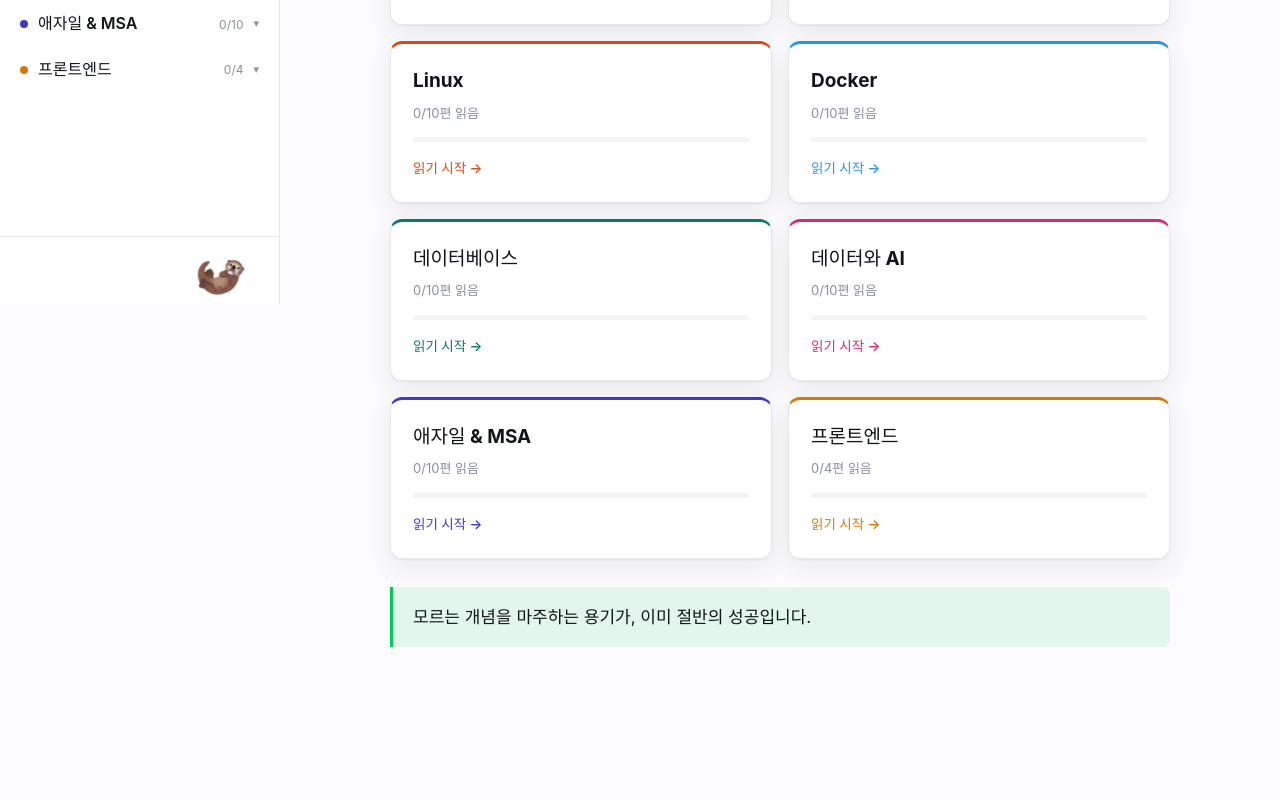
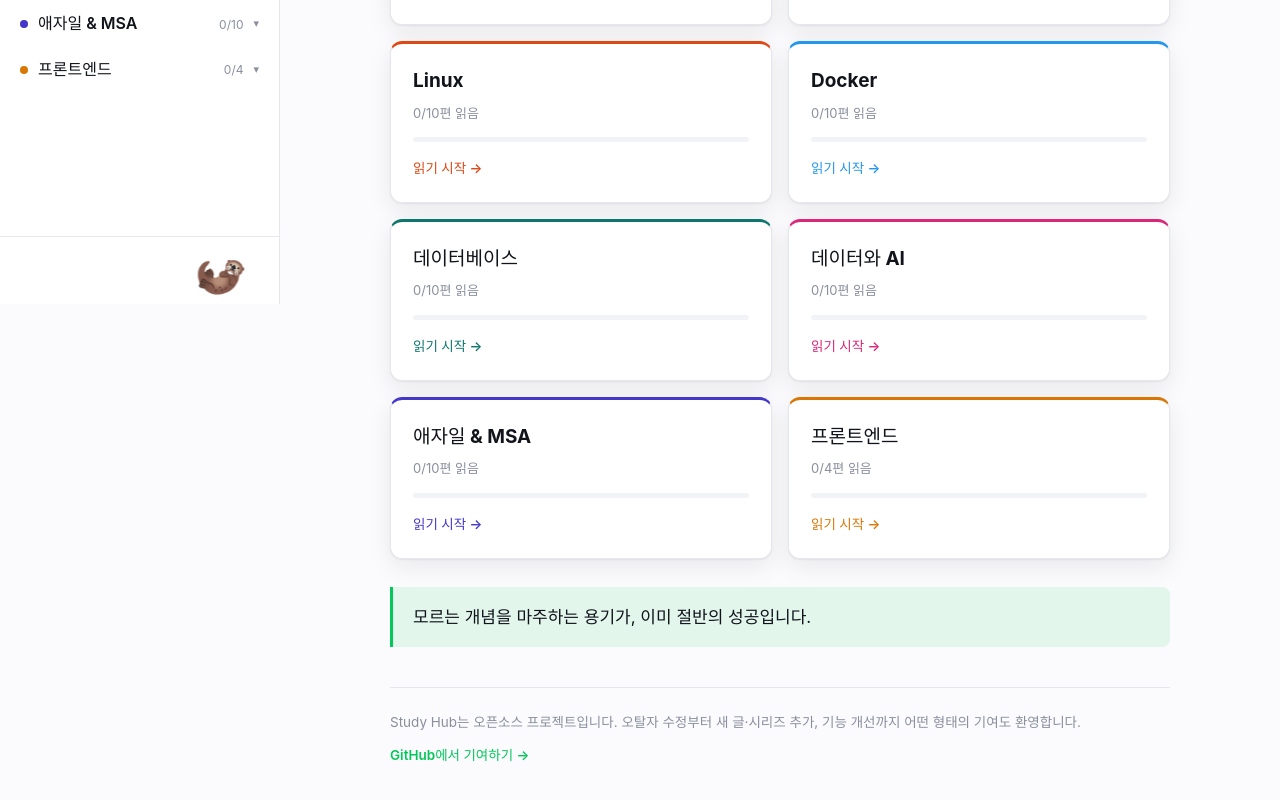
Before and after one commit to zser99/study-hub, a React (Vite) app: page /#/ in a window 1280 px wide. Shown: the part 496-1296 px from the top of the page. Before the commit the page ends 1223 px from the top, so only its background shows below. Built offline with nearby package versions, Linux system fonts and the light colour scheme; a web font is replaced by a local one.

Commit message:
feat: add open-source contribution note to home page
Small footer below the encouragement banner inviting contributions
(typo fixes, new posts/series, feature work) with a link to the repo.

```diff
--- a/src/components/Home.jsx
+++ b/src/components/Home.jsx
@@ -63,6 +63,21 @@ function Home({ readIds }) {
         })}
       </div>
       <p className="home-encouragement">{message}</p>
+
+      <footer className="home-oss">
+        <p>
+          Study Hub는 오픈소스 프로젝트입니다. 오탈자 수정부터 새 글·시리즈 추가, 기능
+          개선까지 어떤 형태의 기여도 환영합니다.
+        </p>
+        <a
+          href="https://github.com/rlaxoehd4234/study-hub"
+          target="_blank"
+          rel="noopener noreferrer"
+          className="home-oss-link"
+        >
+          GitHub에서 기여하기 &rarr;
+        </a>
+      </footer>
     </div>
   )
 }
--- a/src/index.css
+++ b/src/index.css
@@ -399,6 +399,29 @@ h1, h2, h3, h4 {
   line-height: 1.7;
 }
 
+.home-oss {
+  margin: 40px 0 0;
+  padding-top: 24px;
+  border-top: 1px solid var(--border);
+}
+
+.home-oss p {
+  margin: 0 0 8px;
+  font-size: 13.5px;
+  color: var(--text-muted);
+  line-height: 1.6;
+}
+
+.home-oss-link {
+  font-size: 13.5px;
+  font-weight: 600;
+  color: var(--accent);
+}
+
+.home-oss-link:hover {
+  text-decoration: underline;
+}
+
 .series-card-count {
   font-size: 13px;
   color: var(--text-muted);
```
